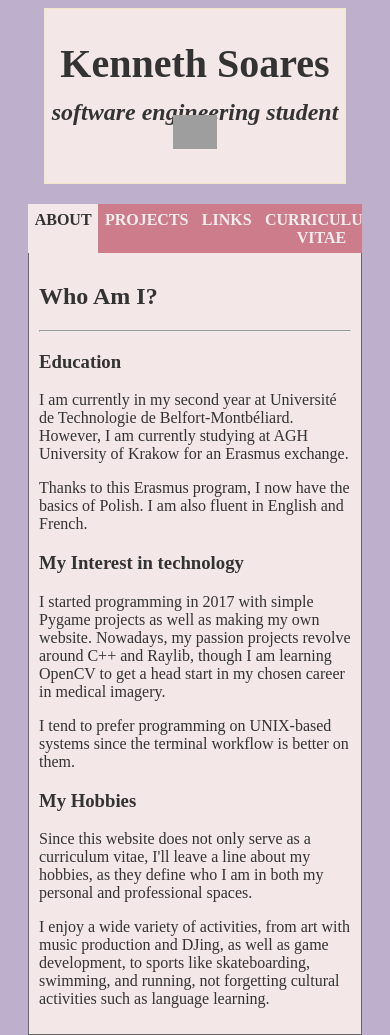
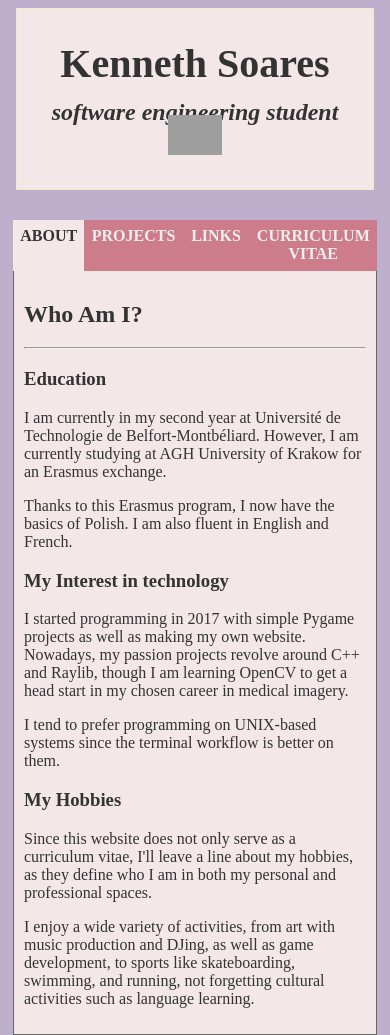
Before and after one commit to ken-soares/website-CV, a website built with Vite: page index.html in a window 390 px wide. Built offline with nearby package versions, Linux system fonts and the light colour scheme; grey boxes are pictures that could not be loaded; a web font is replaced by a local one.

Commit message:
fixed some padding

```diff
--- a/styles.css
+++ b/styles.css
@@ -64,6 +64,7 @@ a {
     font-weight: bold;
     cursor: pointer;
     width:100%;
+    padding: 0.5%;
     text-align:center;
 }
 
@@ -85,6 +86,7 @@ a {
     .banner {
         padding-top: 1%;
         padding-bottom: 1%;
+        width: 95%;
     }
 
     .banner h1 {
@@ -95,6 +97,12 @@ a {
         width: 15%;
     }
 
+    .main {
+        margin-left: 5px;
+        margin-right: 5px;
+        margin-top: 30px;
+    }
+
     .tab {
         padding: 2%;
     }
```
